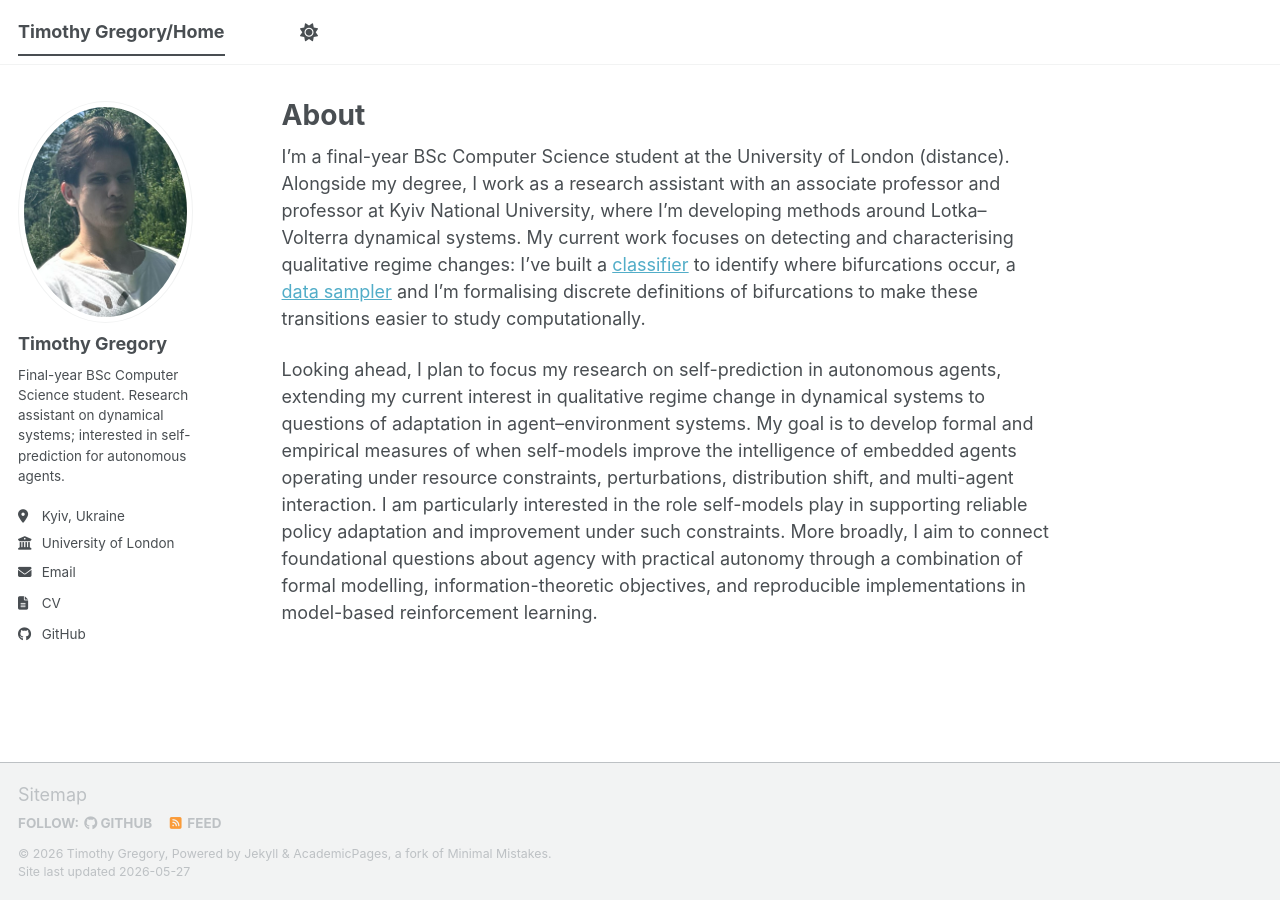
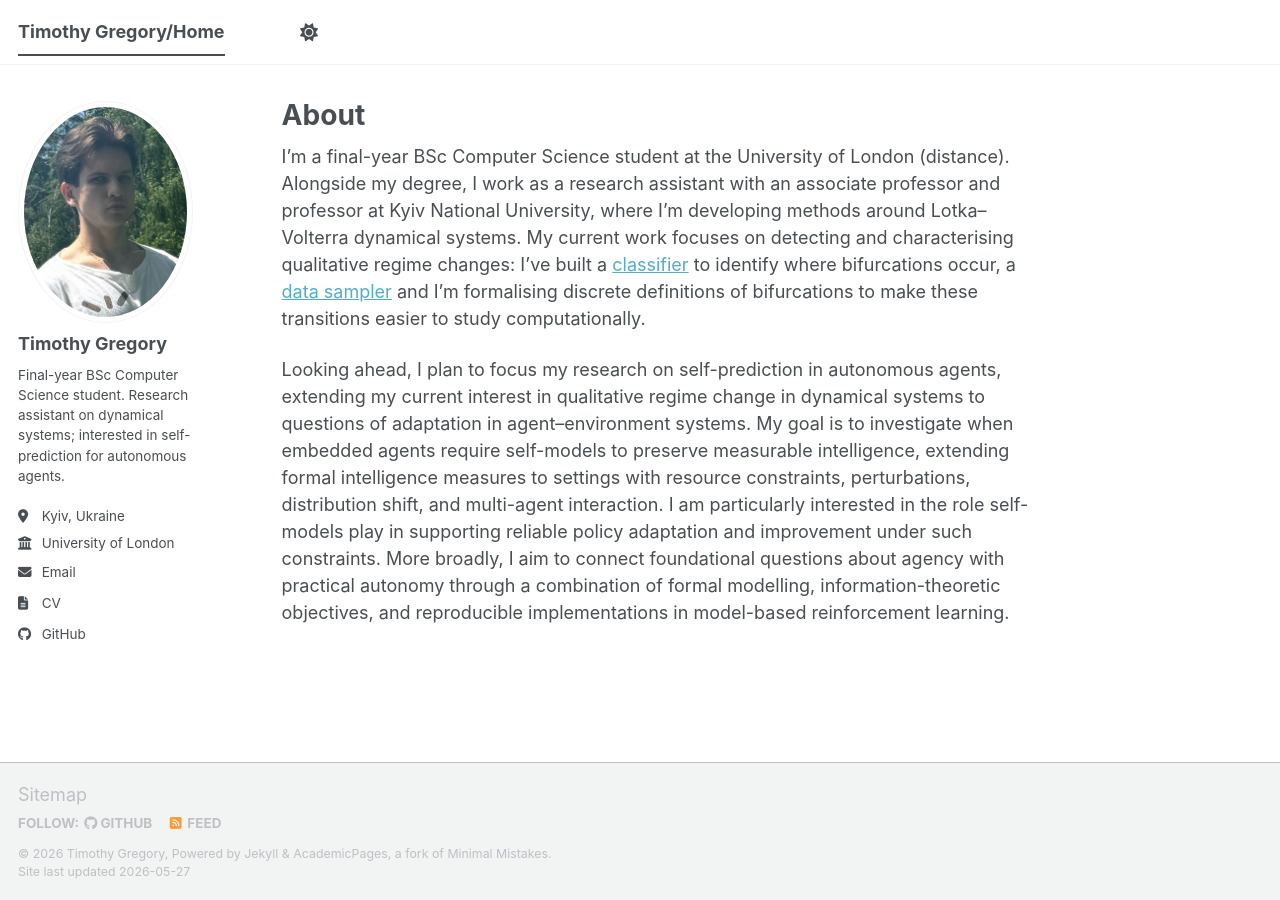
Before and after one commit to timgrego/timgrego.github.io, a Jekyll site: the page built from _pages/about.md, in a window 1280 px wide. Built offline with Jekyll 4.4.1, drawn with Linux system fonts in a browser that asks for light colours; a script bundle is joined from its source files by our own code; library files that are not in the unit come from our copies.

Commit message:
Update about.md

```diff
--- a/_pages/about.md
+++ b/_pages/about.md
@@ -9,4 +9,4 @@
 
 I’m a final-year BSc Computer Science student at the University of London (distance). Alongside my degree, I work as a research assistant with an associate professor and professor at Kyiv National University, where I’m developing methods around Lotka–Volterra dynamical systems. My current work focuses on detecting and characterising qualitative regime changes: I’ve built a [classifier](https://colab.research.google.com/drive/14hyrvOq-P15kOHfaZ-jK-YE5_oUGTOGy?usp=sharing) to identify where bifurcations occur, a [data sampler](https://colab.research.google.com/drive/1_8-MxDX5rhN03MLnKzW6xNJGtExdcETp?usp=sharing) and I’m formalising discrete definitions of bifurcations to make these transitions easier to study computationally.
 
-Looking ahead, I plan to focus my research on self-prediction in autonomous agents, extending my current interest in qualitative regime change in dynamical systems to questions of adaptation in agent–environment systems. My goal is to develop formal and empirical measures of when self-models improve the intelligence of embedded agents operating under resource constraints, perturbations, distribution shift, and multi-agent interaction. I am particularly interested in the role self-models play in supporting reliable policy adaptation and improvement under such constraints. More broadly, I aim to connect foundational questions about agency with practical autonomy through a combination of formal modelling, information-theoretic objectives, and reproducible implementations in model-based reinforcement learning.
+Looking ahead, I plan to focus my research on self-prediction in autonomous agents, extending my current interest in qualitative regime change in dynamical systems to questions of adaptation in agent–environment systems. My goal is to investigate when embedded agents require self-models to preserve measurable intelligence, extending formal intelligence measures to settings with resource constraints, perturbations, distribution shift, and multi-agent interaction. I am particularly interested in the role self-models play in supporting reliable policy adaptation and improvement under such constraints. More broadly, I aim to connect foundational questions about agency with practical autonomy through a combination of formal modelling, information-theoretic objectives, and reproducible implementations in model-based reinforcement learning.
```
